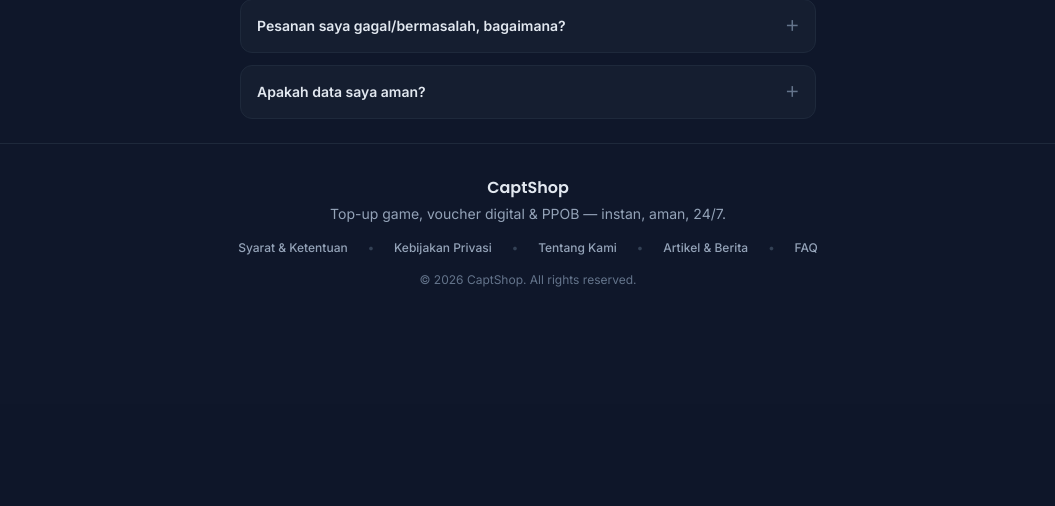
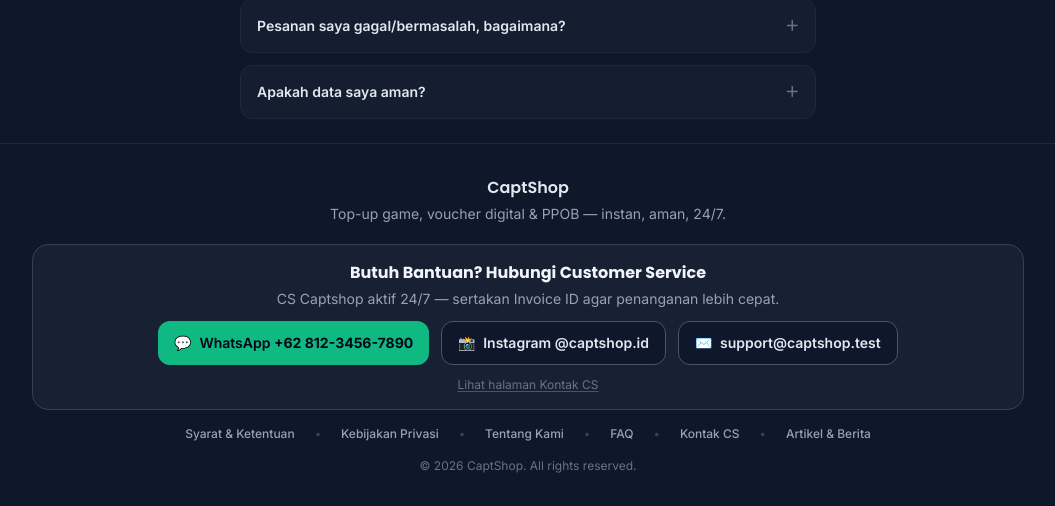
Before and after one commit to azizzuhri13/captshop-v2, a Laravel app: page /faq in a window 1280 px wide. Shown: the part 396-902 px from the top of the page, without its empty margins (112-1167 px from the left). Before the commit the page ends 683 px from the top, so only its background shows below. Run offline with Laravel 12, Linux system fonts and the light colour scheme; data comes from the database, SQL or seed files in the repository; style sheets or scripts are compiled from the project's sources; parts of the project's set-up code (start-up, migrations or seed data) failed here and were passed over.

Commit message:
feat(frontend): halaman Kontak CS publik + blok kontak global di footer
Tambahkan kontak customer service yang dapat dilihat publik agar
verifikasi merchant (Tripay) menemukan kanal dukungan resmi:

- config/site.php: default WhatsApp +62 822-6067-7717 dan Instagram
  captshop.id, dapat ditimpa admin lewat site_settings.
- App\Support\SupportContact: normalisasi nomor (digit, awalan 62),
  validasi URL Instagram (https, host resmi, tanpa userinfo/port),
  validasi email. Nilai tidak valid menjadi null sehingga tidak dirender.
- Route GET /kontak-cs (pages.contact) + redirect 301 /kontak.
- Partial support-contacts dipakai halaman kontak dan footer global.
- Feature test: render kontak, override settings, normalisasi nomor,
  penolakan skema/host berbahaya, dan tidak ada injeksi HTML.

```diff
--- /dev/null
+++ b/app/Support/SupportContact.php
@@ -0,0 +1,174 @@
+<?php
+
+namespace App\Support;
+
+use App\Models\SiteSetting;
+
+/**
+ * Kontak customer service publik.
+ *
+ * Sumber nilai: site_settings (dapat diubah admin dari panel Pengaturan),
+ * dengan fallback config('site.contact.*') selama nilai tersimpan kosong.
+ * Semua nilai keluar dari kelas ini sudah dinormalkan/difilter — nomor
+ * WhatsApp direduksi menjadi digit, URL hanya diterima bila https dan
+ * host-nya Instagram resmi — sehingga view tidak pernah merender input
+ * mentah atau skema URL berbahaya (mis. javascript:).
+ */
+final class SupportContact
+{
+    private const SETTING_KEYS = [
+        'whatsapp' => 'contact_whatsapp',
+        'instagram' => 'contact_instagram',
+        'email' => 'contact_email',
+    ];
+
+    /**
+     * Nilai kontak siap render. Field yang tidak valid/tidak tersedia bernilai null.
+     *
+     * @return array{whatsapp: ?string, whatsapp_display: ?string, whatsapp_url: ?string,
+     *               instagram: ?string, instagram_handle: ?string, email: ?string}
+     */
+    public static function resolve(): array
+    {
+        $stored = SiteSetting::query()
+            ->whereIn('key', array_values(self::SETTING_KEYS))
+            ->pluck('value', 'key');
+
+        $whatsapp = self::normalizeWhatsapp(
+            self::pick($stored->get(self::SETTING_KEYS['whatsapp']), config('site.contact.whatsapp'))
+        );
+
+        $instagram = self::sanitizeInstagramUrl(
+            self::pick($stored->get(self::SETTING_KEYS['instagram']), config('site.contact.instagram'))
+        );
+
+        $email = self::sanitizeEmail(
+            self::pick($stored->get(self::SETTING_KEYS['email']), config('site.contact.email'))
+        );
+
+        return [
+            'whatsapp' => $whatsapp,
+            'whatsapp_display' => $whatsapp === null ? null : self::formatWhatsapp($whatsapp),
+            'whatsapp_url' => $whatsapp === null ? null : 'https://wa.me/'.$whatsapp,
+            'instagram' => $instagram,
+            'instagram_handle' => $instagram === null ? null : self::instagramHandle($instagram),
+            'email' => $email,
+        ];
+    }
+
+    /**
+     * Ambil nilai tersimpan bila terisi, jika tidak pakai default config.
+     */
+    private static function pick(mixed $stored, mixed $default): ?string
+    {
+        foreach ([$stored, $default] as $candidate) {
+            if (is_string($candidate) && trim($candidate) !== '') {
+                return trim($candidate);
+            }
+        }
+
+        return null;
+    }
+
+    /**
+     * Nomor WhatsApp kanonik: digit saja, berawalan 62 (mis. 6282260677717).
+     */
+    public static function normalizeWhatsapp(?string $raw): ?string
+    {
+        $digits = preg_replace('/\D+/', '', (string) $raw) ?? '';
+
+        if ($digits === '') {
+            return null;
+        }
+
+        if (str_starts_with($digits, '00')) {
+            $digits = substr($digits, 2);
+        }
+
+        if (str_starts_with($digits, '0')) {
+            $digits = '62'.substr($digits, 1);
+        } elseif (str_starts_with($digits, '8')) {
+            $digits = '62'.$digits;
+        }
+
+        return preg_match('/^628\d{7,11}$/', $digits) === 1 ? $digits : null;
+    }
+
+    /**
+     * Tampilan ramah baca, mis. +62 822-6067-7717.
+     */
+    public static function formatWhatsapp(string $digits): string
+    {
+        $national = substr($digits, 2);
+
+        if (strlen($national) === 11) {
+            return sprintf(
+                '+62 %s-%s-%s',
+                substr($national, 0, 3),
+                substr($national, 3, 4),
+                substr($national, 7)
+            );
+        }
+
+        return '+62 '.implode('-', str_split($national, 4));
+    }
+
+    /**
+     * Hanya URL Instagram https ke profil (bukan shortlink/redirect).
+     */
+    public static function sanitizeInstagramUrl(?string $raw): ?string
+    {
+        $raw = trim((string) $raw);
+
+        if ($raw === '') {
+            return null;
+        }
+
+        $parts = parse_url($raw);
+
+        if ($parts === false || ! isset($parts['scheme'], $parts['host'])) {
+            return null;
+        }
+
+        if (strtolower($parts['scheme']) !== 'https') {
+            return null;
+        }
+
+        // Tolak userinfo/port/fragment: vektor classic untuk menyamarkan host.
+        if (isset($parts['user']) || isset($parts['pass']) || isset($parts['port']) || isset($parts['fragment'])) {
+            return null;
+        }
+
+        if (! in_array(strtolower($parts['host']), ['instagram.com', 'www.instagram.com'], true)) {
+            return null;
+        }
+
+        if (preg_match('#^/[A-Za-z0-9._]{1,30}/?$#', $parts['path'] ?? '') !== 1) {
+            return null;
+        }
+
+        if (isset($parts['query']) && preg_match('/^[A-Za-z0-9=&_%.+-]+$/', $parts['query']) !== 1) {
+            return null;
+        }
+
+        return $raw;
+    }
+
+    public static function instagramHandle(string $url): ?string
+    {
+        $path = trim((string) parse_url($url, PHP_URL_PATH), '/');
+
+        return $path === '' ? null : '@'.$path;
+    }
+
+    public static function sanitizeEmail(?string $raw): ?string
+    {
+        $email = trim((string) $raw);
+
+        if ($email === '' || strlen($email) > 254) {
+            return null;
+        }
+
+        return filter_var($email, FILTER_VALIDATE_EMAIL) === false ? null : $email;
+    }
+}
--- /dev/null
+++ b/config/site.php
@@ -0,0 +1,29 @@
+<?php
+
+return [
+
+    /*
+    |--------------------------------------------------------------------------
+    | Kontak Customer Service (default publik)
+    |--------------------------------------------------------------------------
+    |
+    | Nilai di sini adalah fallback yang tampil di storefront bila
+    | site_settings (contact_whatsapp / contact_instagram / contact_email)
+    | masih kosong. Admin tetap dapat menimpanya dari panel Pengaturan.
+    | Nomor WhatsApp ditulis tanpa "+" dan tanpa spasi; helper
+    | App\Support\SupportContact yang menormalkan dan memvalidasinya.
+    |
+    */
+
+    'contact' => [
+        'whatsapp' => env('SITE_CONTACT_WHATSAPP', '6282260677717'),
+
+        'instagram' => env(
+            'SITE_CONTACT_INSTAGRAM',
+            'https://www.instagram.com/captshop.id?cplk=b3RheWxxaHk1dWcw'
+        ),
+
+        'email' => env('SITE_CONTACT_EMAIL'),
+    ],
+
+];
--- a/resources/views/layouts/app.blade.php
+++ b/resources/views/layouts/app.blade.php
@@ -256,6 +256,11 @@
         <p class="font-heading text-base font-semibold text-slate-200">{{ $siteName }}</p>
         <p class="mt-1">Top-up game, voucher digital &amp; PPOB — instan, aman, 24/7.</p>
 
+        {{-- Kontak CS: tampil di seluruh halaman, termasuk mobile --}}
+        <div class="mt-5 text-left sm:text-center">
+            @include('partials.support-contacts')
+        </div>
+
         <div class="mt-4 flex flex-wrap items-center justify-center gap-x-3 sm:gap-x-5 gap-y-1.5 text-[11px] sm:text-xs font-medium text-slate-400">
             <a href="{{ route('pages.terms') }}" class="transition hover:text-white">Syarat &amp; Ketentuan</a>
             <span class="text-slate-700">•</span>
@@ -263,9 +268,13 @@
             <span class="text-slate-700">•</span>
             <a href="{{ route('pages.about') }}" class="transition hover:text-white">Tentang Kami</a>
             <span class="text-slate-700">•</span>
+            <a href="{{ route('pages.faq') }}" class="transition hover:text-white">FAQ</a>
+            @if (Route::has('pages.contact'))
+                <span class="text-slate-700">•</span>
+                <a href="{{ route('pages.contact') }}" class="transition hover:text-white">Kontak CS</a>
+            @endif
+            <span class="text-slate-700">•</span>
             <a href="{{ route('articles.index') }}" class="transition hover:text-white">Artikel &amp; Berita</a>
-            <span class="text-slate-700">•</span>
-            <a href="{{ route('pages.faq') }}" class="transition hover:text-white">FAQ</a>
         </div>
 
         <p class="mt-4 text-xs text-slate-500">
--- /dev/null
+++ b/resources/views/partials/support-contacts.blade.php
@@ -0,0 +1,67 @@
+{{--
+    Kontak customer service publik (dipakai footer global + halaman /kontak-cs).
+    Semua nilai berasal dari App\Support\SupportContact: hanya field yang
+    valid/tidak kosong yang dirender, href sudah tersanitasi, dan output
+    di-escape Blade ({{ }}) sehingga aman dari HTML/atribut injection.
+--}}
+@php
+    $cs = \App\Support\SupportContact::resolve();
+@endphp
+
+@if ($cs['whatsapp_url'] || $cs['instagram'] || $cs['email'])
+    <section aria-labelledby="cs-contact-heading" class="rounded-2xl border border-slate-700 bg-slate-800/60 px-4 py-4 text-center sm:px-6">
+        <h2 id="cs-contact-heading" class="font-heading text-sm font-bold text-slate-100 sm:text-base">
+            Butuh Bantuan? Hubungi Customer Service
+        </h2>
+        <p class="mt-1 text-xs text-slate-400 sm:text-sm">
+            CS Captshop aktif 24/7 — sertakan Invoice ID agar penanganan lebih cepat.
+        </p>
+
+        <div class="mt-3 flex flex-col items-stretch gap-2 sm:flex-row sm:items-center sm:justify-center sm:gap-3">
+            @if ($cs['whatsapp_url'])
+                <a
+                    href="{{ $cs['whatsapp_url'] }}"
+                    target="_blank"
+                    rel="noopener noreferrer"
+                    data-cs="whatsapp"
+                    class="inline-flex min-h-11 items-center justify-center gap-2 rounded-xl bg-emerald-500 px-4 py-2.5 text-sm font-semibold text-slate-950 transition hover:bg-emerald-400 focus:outline-none focus-visible:ring-2 focus-visible:ring-emerald-300"
+                >
+                    <span aria-hidden="true">💬</span>
+                    <span>WhatsApp <strong class="font-bold whitespace-nowrap">{{ $cs['whatsapp_display'] }}</strong></span>
+                </a>
+            @endif
+
+            @if ($cs['instagram'])
+                <a
+                    href="{{ $cs['instagram'] }}"
+                    target="_blank"
+                    rel="noopener noreferrer"
+                    data-cs="instagram"
+                    class="inline-flex min-h-11 items-center justify-center gap-2 rounded-xl border border-slate-600 bg-slate-900 px-4 py-2.5 text-sm font-semibold text-slate-200 transition hover:border-slate-500 hover:text-white focus:outline-none focus-visible:ring-2 focus-visible:ring-slate-400"
+                >
+                    <span aria-hidden="true">📸</span>
+                    <span>Instagram{{ $cs['instagram_handle'] ? ' '.$cs['instagram_handle'] : '' }}</span>
+                </a>
+            @endif
+
+            @if ($cs['email'])
+                <a
+                    href="mailto:{{ $cs['email'] }}"
+                    data-cs="email"
+                    class="inline-flex min-h-11 items-center justify-center gap-2 rounded-xl border border-slate-600 bg-slate-900 px-4 py-2.5 text-sm font-semibold text-slate-200 transition hover:border-slate-500 hover:text-white focus:outline-none focus-visible:ring-2 focus-visible:ring-slate-400"
+                >
+                    <span aria-hidden="true">✉️</span>
+                    <span>{{ $cs['email'] }}</span>
+                </a>
+            @endif
+        </div>
+
+        @if (Route::has('pages.contact'))
+            <p class="mt-3 text-xs text-slate-500">
+                <a href="{{ route('pages.contact') }}" class="underline decoration-slate-600 underline-offset-2 transition hover:text-slate-300">
+                    Lihat halaman Kontak CS
+                </a>
+            </p>
+        @endif
+    </section>
+@endif
--- a/routes/web.php
+++ b/routes/web.php
@@ -55,6 +55,8 @@ Route::get('/auth/google/callback', [GoogleAuthController::class, 'callback'])->
 Route::post('/logout', [GoogleAuthController::class, 'logout'])->name('logout');
 
 Route::view('/tentang-kami', 'frontend.pages.about')->name('pages.about');
+Route::view('/kontak-cs', 'frontend.pages.contact')->name('pages.contact');
+Route::redirect('/kontak', '/kontak-cs', 301);
 Route::view('/faq', 'frontend.pages.faq')->name('pages.faq');
 Route::view('/syarat-ketentuan', 'frontend.pages.terms')->name('pages.terms');
 Route::view('/kebijakan-privasi', 'frontend.pages.privacy')->name('pages.privacy');
```
Also changed, not shown: resources/views/frontend/pages/contact.blade.php (added, +46 -0 lines), tests/Feature/Frontend/SupportContactTest.php (added, +130 -0 lines).
